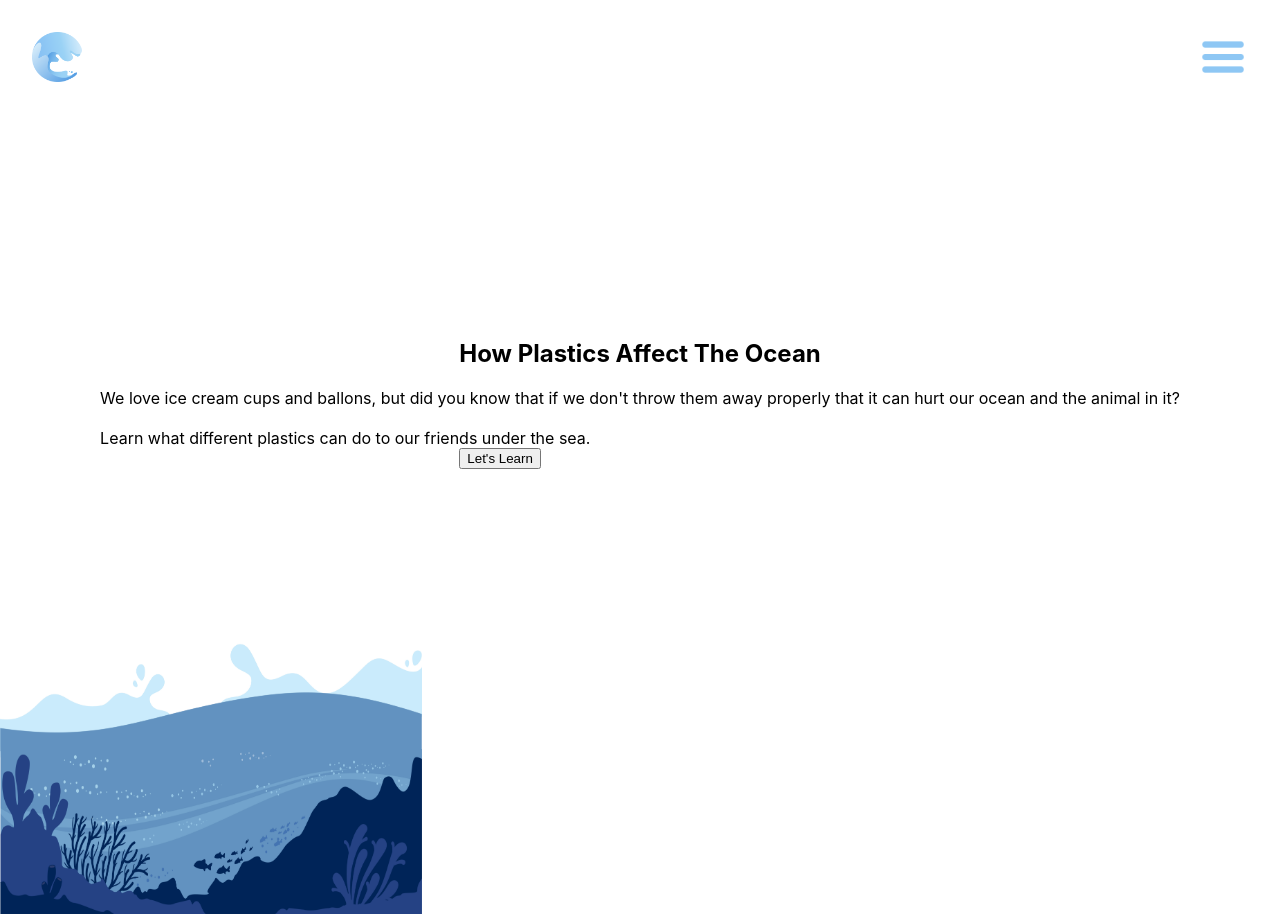
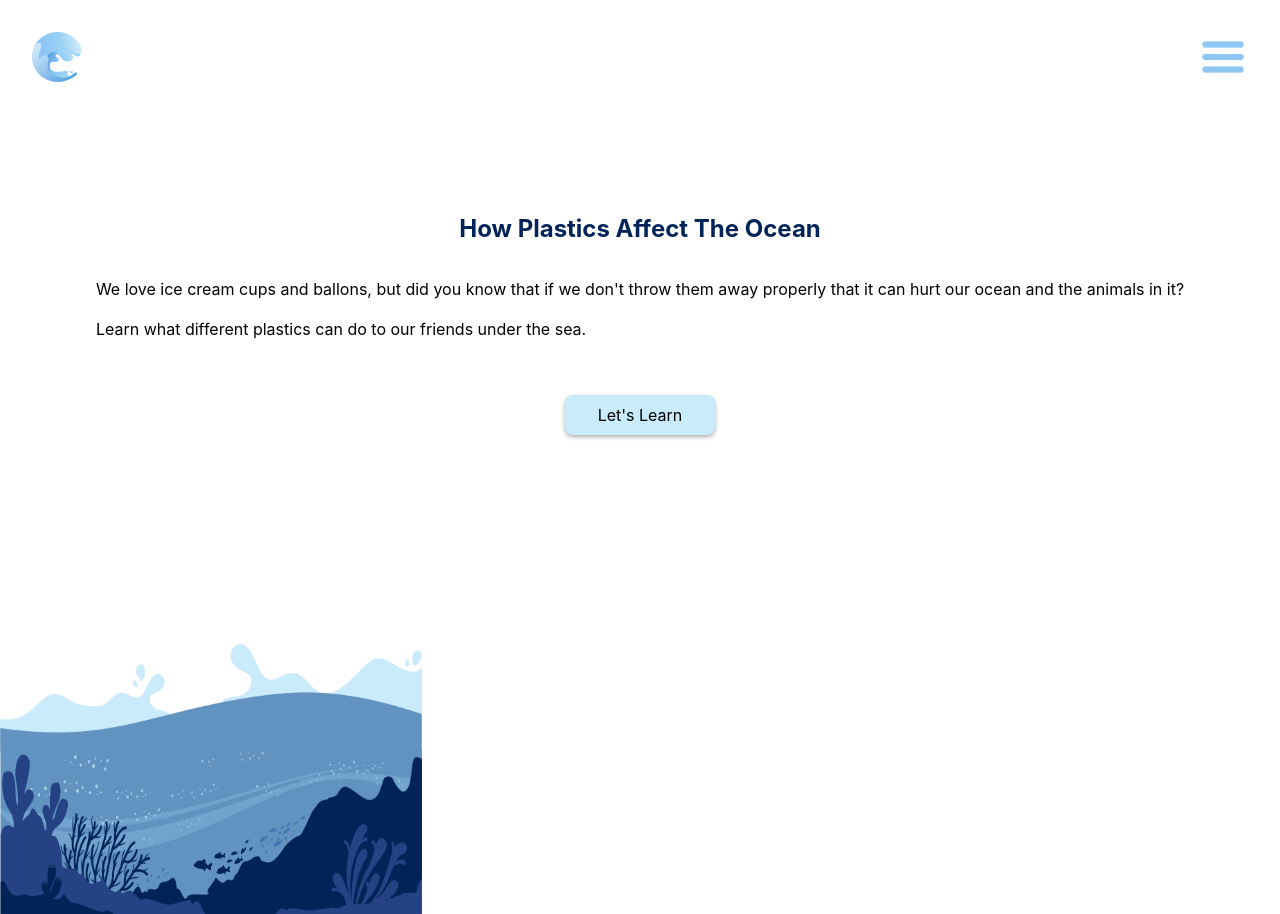
Before and after one commit to Pureum309/oceeco, a Next.js app in the folder finalapp/: page /mainpage in a window 1280 px wide. Built offline with nearby package versions, Linux system fonts and the light colour scheme.

Commit message:
fixed padding main page

```diff
--- a/finalapp/pages/mainpage.js
+++ b/finalapp/pages/mainpage.js
@@ -11,30 +11,28 @@ export default function mainpage() {
       <div className={styles.container}>
           <main className={styles.main}>
 
-         <div className={styles.grid}>
-            <h2>How Plastics Affect The Ocean</h2>
-        </div>
+            <h2 className={styles.heading}
+            >How Plastics Affect The Ocean</h2>
 
-
-        <div classname="mainpage_content">
+        <div className={styles.mainpage_content}>
+            <p>
                 We love ice cream cups and ballons, but did you know that
                 if we don't throw them away properly that it can hurt our
-            ocean and the animal in it?
+                ocean and the animals in it?
                 <br></br>
                 <br></br>
                 Learn what different plastics can do to our friends under
                 the sea.
+            </p>
 
+        </div>
         <div className={styles.grid}>
-                <button onClick={
+                <div className={styles.buttonintro}
+                    onClick={
                     ()=>r.push("/questions")
-                }>Let's Learn</button>
+                    }>Let's Learn
                 </div>
             </div>
-
-
-
-
         </main>
     </div>
   )
--- a/finalapp/styles/Home.module.css
+++ b/finalapp/styles/Home.module.css
@@ -4,11 +4,11 @@
 
 .main {
   min-height: 100vh;
-  padding-bottom: 15em;
+  padding-top: 5em;
   flex: 1;
   display: flex;
   flex-direction: column;
-  justify-content: center;
+  justify-content: flex-start;
   align-items: center;
 
 }
@@ -164,6 +164,14 @@
   align-items: center;
 }
 
+.heading {
+  text-align: center;
+  color: #002458;
+}
+
+.mainpage_content {
+  padding: 0 1em 2em 1em;
+}
 
 @keyframes float {
 	0% {
```
Lines whose indentation alone changed are shown as unchanged.
